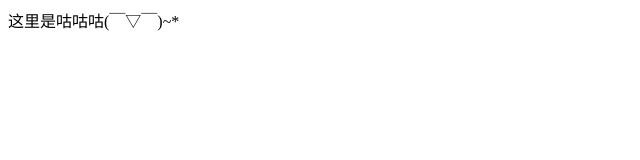
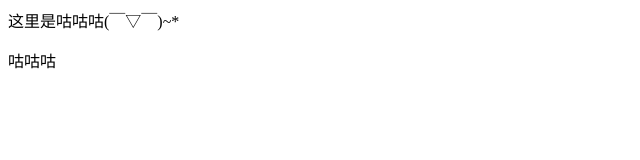
Before and after one commit to QIANQM/QIANQM.github.io, a plain HTML site: page index.html in a window 1280 px wide. Shown: the full height of the page, 0-640 px from the left. Drawn offline with Linux system fonts and the light colour scheme.

Commit message:
Update index.html

```diff
--- a/index.html
+++ b/index.html
@@ -1 +1,2 @@
 <p>这里是咕咕咕(￣▽￣)~*
+<p>咕咕咕
```
